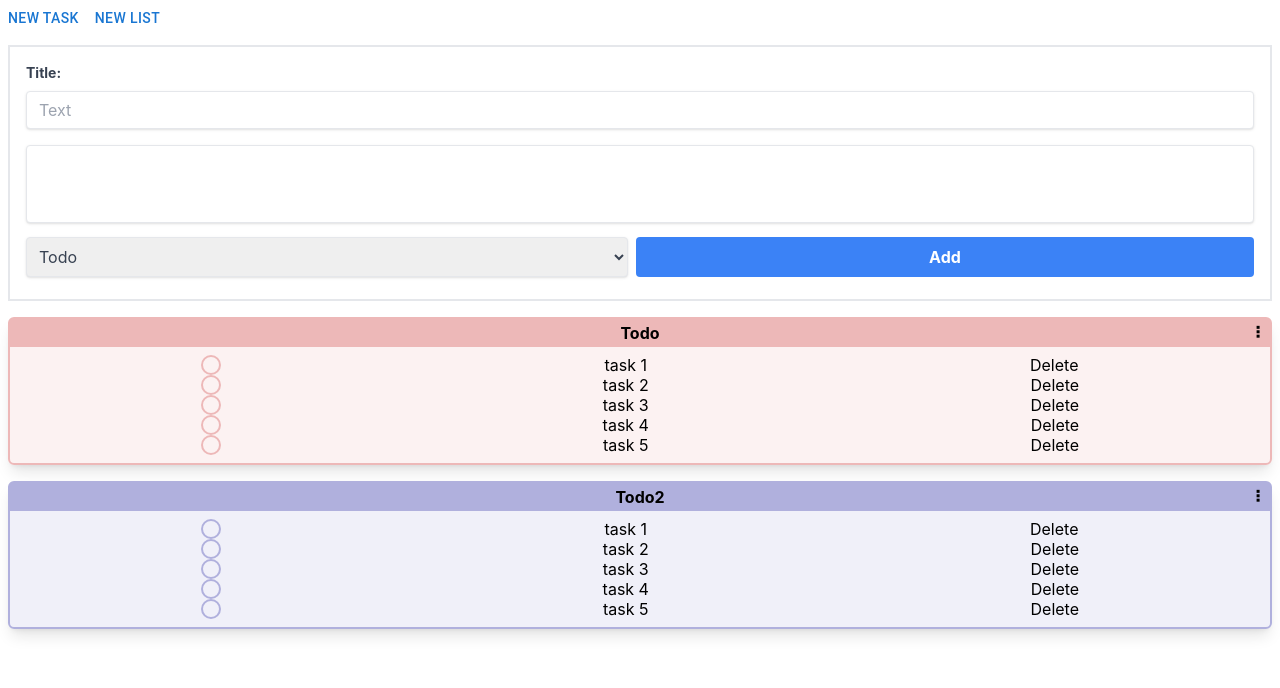
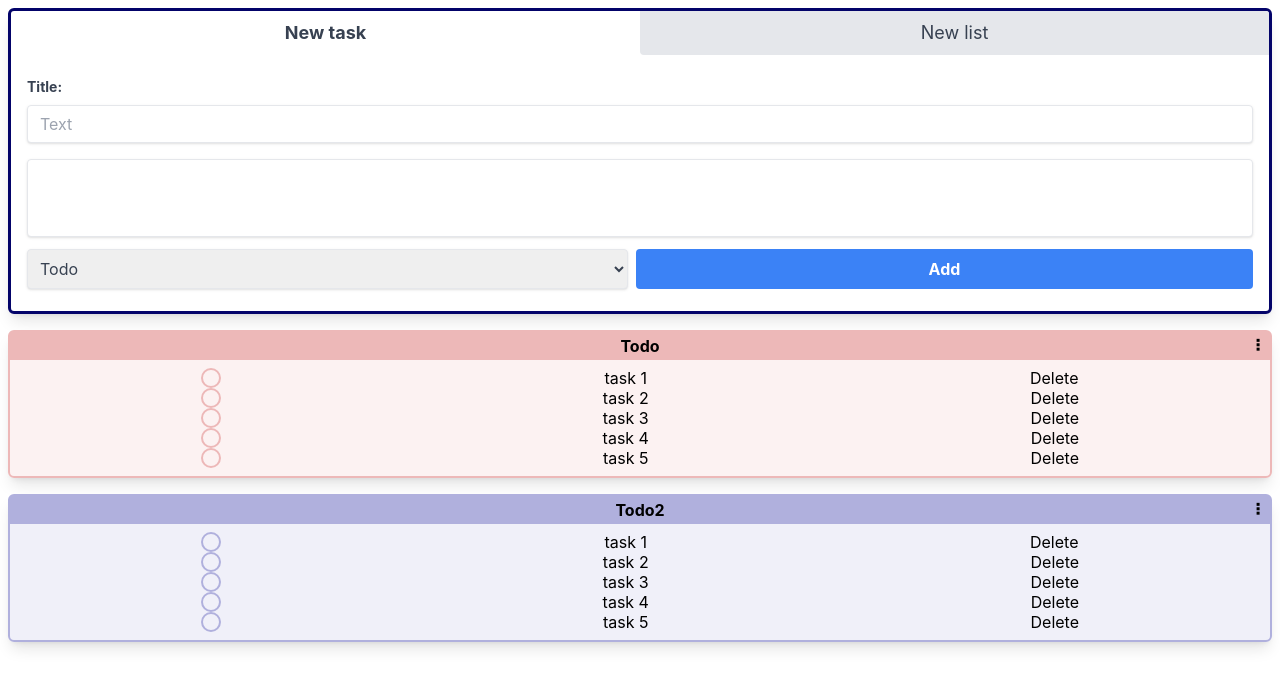
Before and after one commit to yuriinagorniak/task-manager, a React (Create React App) app: page / in a window 1280 px wide. Shown: the top 688 px of the page. Built offline with nearby package versions, Linux system fonts and the light colour scheme.

Commit message:
Added styling for toggle form buttons

```diff
--- a/src/App.tsx
+++ b/src/App.tsx
@@ -134,13 +134,39 @@ function App() {
 
     return (
         <div className="App">
+            <main>
                 <div className="w-full">
-                <div>
-                    <div className="flex">
-                        <Button onClick={() => setNewTaskFormDisplayed(true)}>New task</Button>
-                        <Button onClick={() => setNewTaskFormDisplayed(false)}>New list</Button>
+                    <div className="m-2 overflow-hidden shadow-lg appearance-none border-[3px] rounded-md border-[#030369] text-gray-700 leading-tight focus:outline-none focus:shadow-outline">
+                    {/* <div className="m-2 border-[3px] rounded-md overflow-hidden border-[#030369] bg-[#f4f4fe]"> */}
+                        <div className="flex justify-between text-lg">
+                            <button
+                                className="w-[50%] p-2 rounded-br"
+                                style={{
+                                    backgroundColor: newTaskFormDisplayed ? "transparent" : "#e5e7eb",
+                                    // borderBottom: newTaskFormDisplayed ? "none" : "solid #94a3b8",
+                                    // borderWidth: newTaskFormDisplayed ? "3px" : "2px",
+                                    fontWeight: newTaskFormDisplayed ? "bold" : "normal",
+                                }}
+                                onClick={() => setNewTaskFormDisplayed(true)}
+                            >
+                                New task
+                            </button>
+                            <button
+                                className="w-[50%] p-2 rounded-bl"
+                                style={{
+                                    backgroundColor: !newTaskFormDisplayed ? "transparent" : "#e5e7eb",
+                                    // borderBottom: !newTaskFormDisplayed ? "none" : "2px solid #94a3b8",
+                                    // borderWidth: !newTaskFormDisplayed ? "3px" : "2px",
+                                    fontWeight: !newTaskFormDisplayed ? "bold" : "normal",
+                                }}
+                                onClick={() => setNewTaskFormDisplayed(false)}
+                            >
+                                New list
+                            </button>
                         </div>
-                    <div className="flex h-64 border-2 m-2">
+
+                        {/* alternative border color: #030369 */}
+                        <div className="flex items-center justify-center h-64">
                             {newTaskFormDisplayed ? (
                                 <NewTaskForm lists={lists} addNewTask={addNewTask} />
                             ) : (
@@ -161,6 +187,7 @@ function App() {
                         />
                     ))}
                 </div>
+            </main>
         </div>
     );
 }
--- a/tailwind.config.js
+++ b/tailwind.config.js
@@ -4,7 +4,11 @@ module.exports = {
     "./src/**/*.{js,jsx,ts,tsx}"
   ],
   theme: {
-    extend: {},
+    extend: {
+      boxShadow: {
+        '3xl': '1px 1px 20px 2px rgba(0,0,0,1)'
+      }
+    },
   },
   plugins: [],
 }
```
Lines whose indentation alone changed are shown as unchanged.
